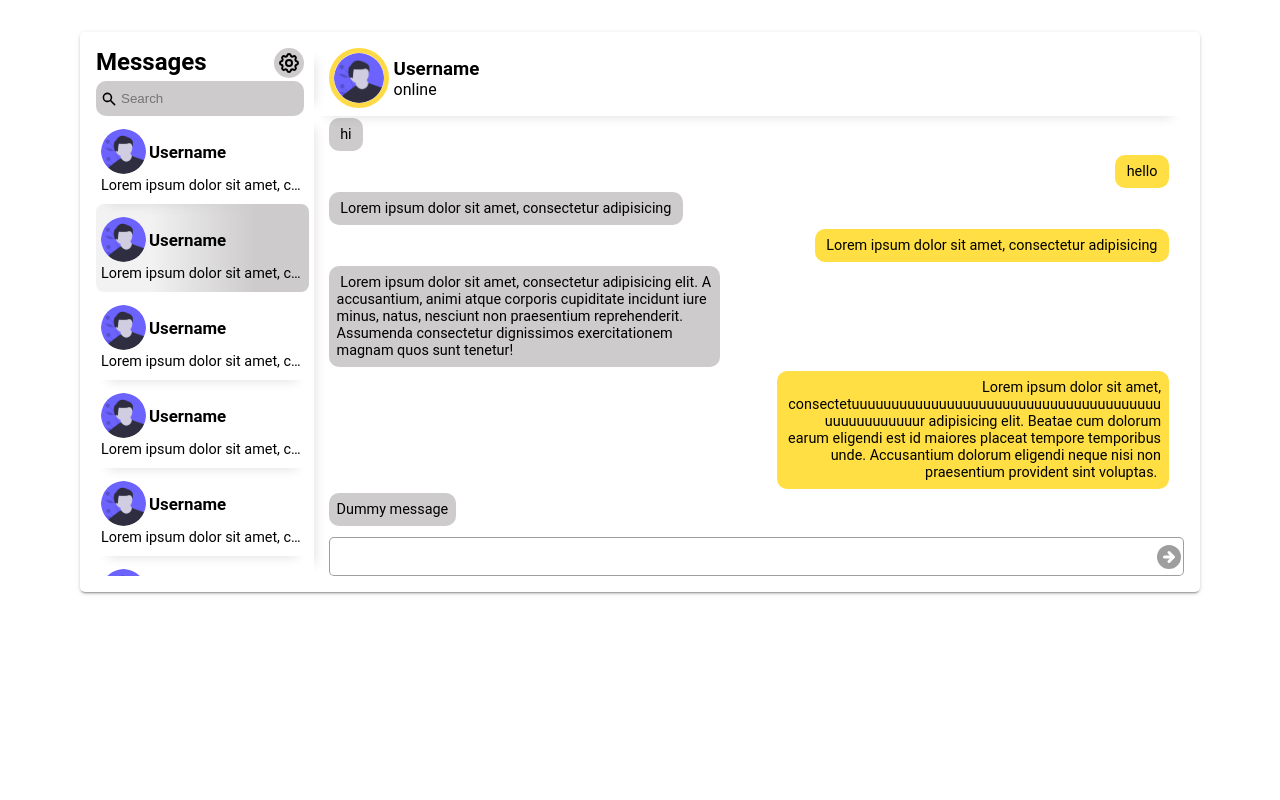
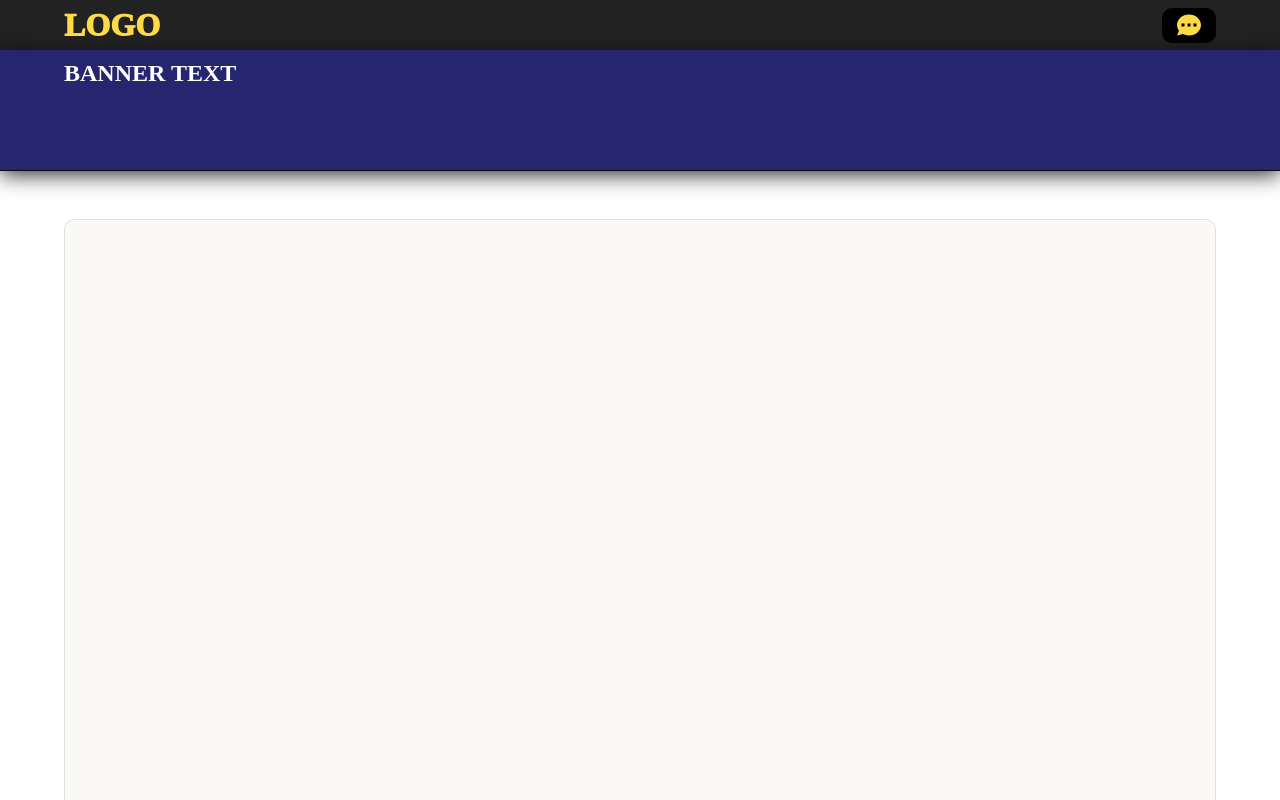
Before and after one commit to atyd3/chat, a Vue app in the folder chat/: page / in a window 1280 px wide. Before the commit this address led to /chat. Shown: the top 800 px of the page. Built offline with nearby package versions, Linux system fonts and the light colour scheme.

Commit message:
added header

```diff
--- a/chat/src/App.vue
+++ b/chat/src/App.vue
@@ -1,11 +1,12 @@
 <template>
+  <the-header></the-header>
   <router-view></router-view>
 </template>
 
 <script>
-
+import TheHeader from "@/components/layout/TheHeader";
 export default {
-
+components: {TheHeader},
 }
 </script>
 
--- a/chat/src/components/chats/ChatSettings.vue
+++ b/chat/src/components/ChatSettings.vue
@@ -2,10 +2,12 @@
   <div class="container">
     <div class="settings-bar">
       <h2>Messages</h2>
-      <div class="circle"><img src="../../assets/settings.svg"></div>
+      <div class="circle">
+      <!-- @click="open-dropdown" -->
+      <img src="../assets/settings.svg"></div>
     </div>
     <div class="search">
-      <img src="../../assets/search.svg"/>
+      <img src="../assets/search.svg"/>
       <!--replace with <img src="/icons/icon-search.svg">-->
       <input type="text" placeholder="Search">
     </div>
--- a/chat/src/components/UI/BaseCard.vue
+++ b/chat/src/components/UI/BaseCard.vue
@@ -10,7 +10,7 @@
   box-shadow: 0px 3px 1px -2px rgba(0,0,0,.2), 0px 2px 2px 0px rgba(0,0,0,.14), 0px 1px 5px 0px rgba(0,0,0,.12);
   padding: 1rem;
   margin: 2rem auto;
-  width: calc(90% - 2rem);
+  width: 90%;
   /*background-color: rgba(247,245,237,0.54902);*/
 }
 </style>
--- /dev/null
+++ b/chat/src/components/layout/TheHeader.vue
@@ -0,0 +1,70 @@
+<template>
+  <div class="nav">
+    <div class="nav__container">
+      <div class="logo"><a href="/">LOGO</a></div>
+      <a href="/chat" class="chat-button">
+        <img src="../../assets/chat.svg" alt="chat icon">
+      </a>
+    </div>
+    <div class="banner">
+      <h2>BANNER TEXT</h2>
+    </div>
+  </div>
+</template>
+
+
+<style lang="scss" scoped>
+.nav {
+  background-color: #222222;
+  width: 100%;
+  border-bottom: 1px solid #141414;
+  z-index: 100;
+
+  &__container {
+    display: flex;
+    justify-content: space-between;
+    align-items: center;
+
+    max-width: 1760px;
+    width: 90%;
+    height: 50px;
+    margin: 0 auto;
+
+    .logo a {
+      color: #ffda47;
+      font-size: 2rem;
+      font-weight: 1000;
+      text-decoration: none;
+    }
+
+    .chat-button {
+      border-radius: 10px;
+      height: 35px;
+      background-color: black;
+      display: flex;
+      align-items: center;
+      justify-content: center;
+      padding: 6px 12px;
+
+      img {
+        width: 30px;
+        height: auto;
+      }
+
+    }
+  }
+
+  .banner {
+    background-color: #252570;
+    box-shadow: 0 5px 20px 0 rgba(0, 0, 0, 0.8);
+    height: 120px;
+    padding: 10px 5%;
+
+    h2 {
+      color: white;
+    }
+  }
+
+
+}
+</style>
--- a/chat/src/pages/ChatPage.vue
+++ b/chat/src/pages/ChatPage.vue
@@ -10,7 +10,7 @@
 </template>
 <script>
 import BaseCard from "@/components/UI/BaseCard"
-import ChatSettings from "@/components/chats/ChatSettings";
+import ChatSettings from "@/components/ChatSettings";
 import UserBar from "@/components/UserBar"
 import ChatList from "@/components/chats/ChatList";
 import MessagesList from "@/components/messages/MessagesList";
--- /dev/null
+++ b/chat/src/pages/IndexPage.vue
@@ -0,0 +1,15 @@
+<template>
+<div class="content-container"></div>
+</template>
+
+
+<style scoped>
+.content-container {
+  width: 90%;
+  margin: 3rem auto;
+  height: 150rem;
+  border: 1px solid #dee2e6;
+  border-radius: 10px;
+  background-color: rgba(247,245,237,0.54902);
+}
+</style>
--- a/chat/src/router.js
+++ b/chat/src/router.js
@@ -1,12 +1,13 @@
 import {createRouter, createWebHistory} from "vue-router";
 
 import ChatPage from './pages/ChatPage.vue';
+import IndexPage from './pages/IndexPage.vue';
 
 
 const router = createRouter({
     history: createWebHistory(),
     routes: [
-        {path: '/', redirect: '/chat'},
+        {path: '/', component: IndexPage},
         {path: '/chat', component: ChatPage}
     ]});
 
```
Also changed, not shown: chat/src/assets/chat.svg (added).
